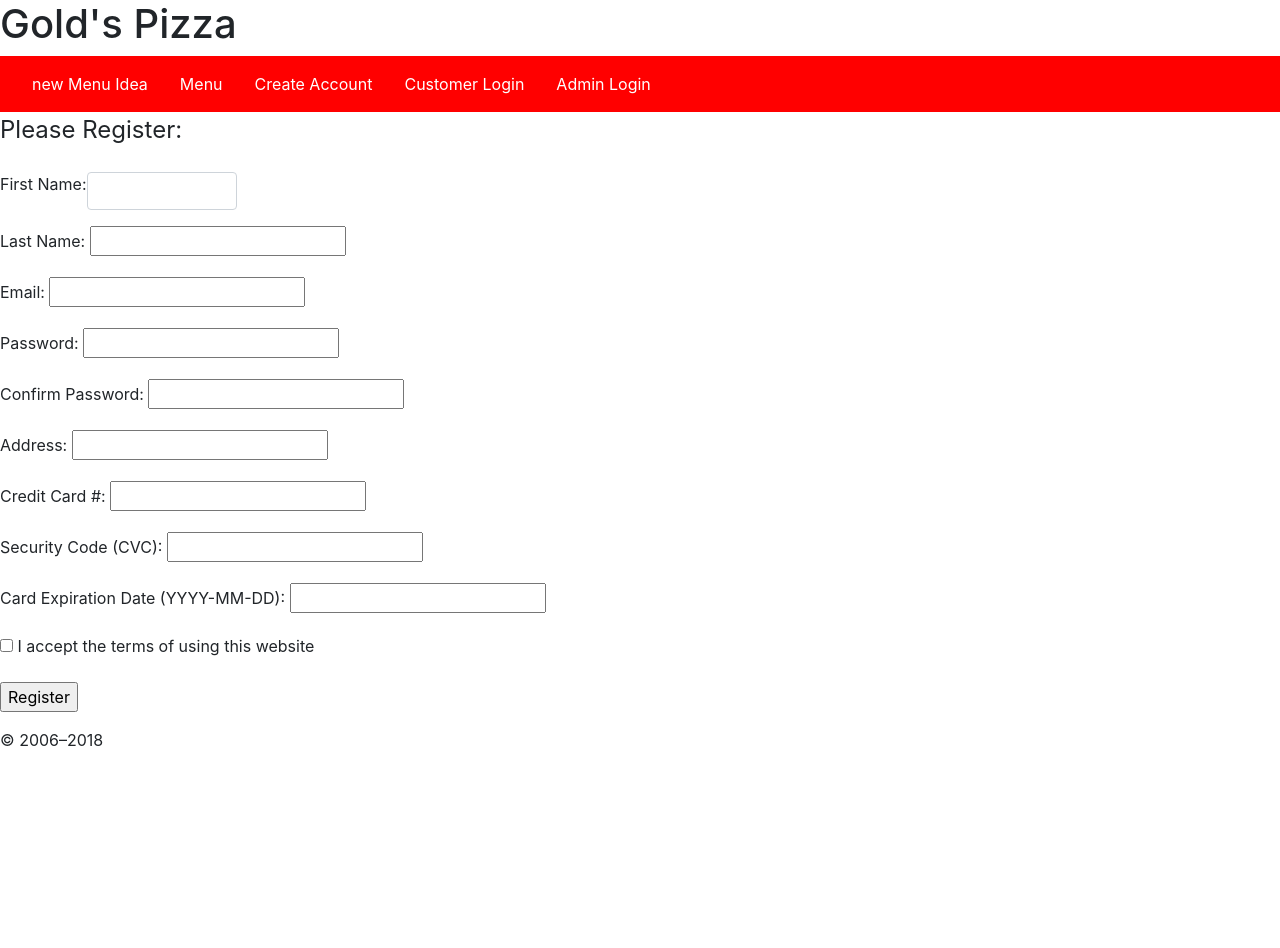
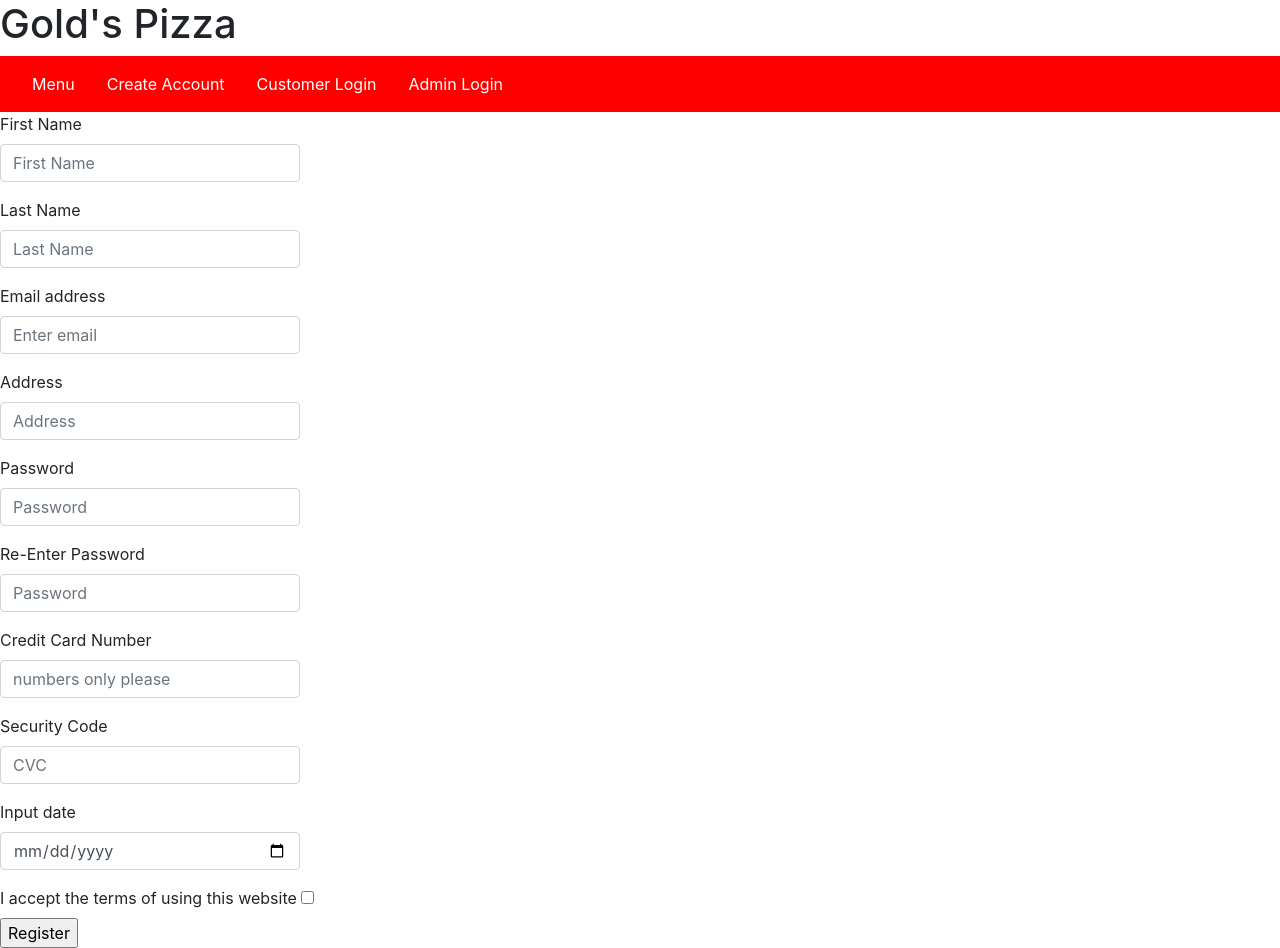
Before and after one commit to sethUNCW234/450-gold-team-2018, a PHP site: page /create_acct.php in a window 1280 px wide. Before the commit the page ends 746 px from the top, so only its background shows below. Run offline with PHP 8.4, Linux system fonts and the light colour scheme; data that the repository does not hold is empty.

Commit message:
Updated create_acct page

```diff
--- a/acct_created.php
+++ b/acct_created.php
@@ -5,7 +5,7 @@ require 'header.php';
 <main>
 <?php
 	$message = "Thank you for registering";
-	$message2 = "Please Login using the menu to the left";
+	$message2 = "Please Login using the menu above.";
 echo '<h2>'.$message.'</h2>';
 echo '<h3>'.$message2.'</h3>';
 ?>
--- a/create_acct.php
+++ b/create_acct.php
@@ -1,6 +1,6 @@
 <?php
 	/*require_once 'secure_conn.php';  - I was unable to get the secure connection working*/
-	if (isset($_POST['send'])) {
+if (isset($_POST['send'])) {
 	$missing = array();
 	$errors = array();
 
@@ -105,137 +105,158 @@ require 'header.php';
 ?>
 
 
-	<main>
-     <style ="text/css">
-.warning{
-	color:red;
+
+<form method = "post" action = "newLogin.php">
+
+
+<div class="form-group">
+    <label for="firstName">First Name</label>
+    <input type="text" class="form-control" name = "firstName" id="firstName" placeholder="First Name">
+    <span class="error text-danger" id="fnError" style="display:none">Please enter your first name, letters only please!</span>
+  </div>
+
+<div class="form-group">
+    <label for="lastName">Last Name</label>
+    <input type="text" class="form-control" name = "lastName" id="lastName" placeholder="Last Name">
+    <span class="error text-danger" id="lnError" style="display:none">Please enter your last name, letters only please!</span>
+  </div>
+
+
+  <div class="form-group">
+    <label for="email">Email address</label>
+    <input type="text" class="form-control" name = "email" id="email" aria-describedby="emailHelp" placeholder="Enter email">
+    <span class="error text-danger" id="emailError" style="display:none">please enter a valid email.</span>
+  </div>
+
+  <div class="form-group">
+    <label for="address">Address</label>
+    <input type="text" class="form-control" name = "address" id="address" placeholder="Address">
+      <span class="error text-danger" id="adrError" style="display:none">Please enter an address.</span>
+  </div>
+
+  <div class="form-group">
+    <label for="password1">Password</label>
+    <input type="password" class="form-control" name = "password1" id="password1" placeholder="Password">
+     <span class="error text-danger" id="passError1" style="display:none">Your password must be between 8 and 16 characters</span>
+  </div>
+
+
+   <div class="form-group">
+    <label for="password2">Re-Enter Password</label>
+    <input type="password" class="form-control" name = "password2" id="password2" onblur="passwordCheck(this)" placeholder="Password">
+     <span class="error text-danger" id="passError" style="display:none">The passwords did not match</span>
+  </div>
+
+   <div class="form-group">
+    <label for="cardNum">Credit Card Number</label>
+    <input type="password" class="form-control" name = "cardNum" id="cardNum" placeholder="numbers only please">
+     <span class="error text-danger" id="pass2Error" style="display:none">Please enter only the numbers no dashes</span>
+  </div>
+
+   <div class="form-group">
+    <label for="CVC">Security Code</label>
+    <input type="password" class="form-control" name = "CVC" id="CVC" placeholder="CVC">
+     <span class="error text-danger" id="csvError" style="display:none">The cvc code is on the back of your card, it should only be 3 digits</span>
+  </div>
+
+    <div class="form-group">
+    <label for="exprDate">Input date</label>
+    <input type="date" class="form-control" name = "exprDate" id="exprDate" placeholder="EXP">
+    <span class="error text-danger" id="expError" style="display:none">Please enter a date.</span>
+  </div>
+
+  <div>
+  	<label for="terms">I accept the terms of using this website</label>
+  	<input type="checkbox" name="terms" value="accepted" id="terms">
+  </div>
+
+  <div>
+  	<input name="send" type="submit" value="Register">
+  </div>
+
+  </form>
+
+  <script type="text/javascript">
+  function myTextFunc(ele){
+		if (!$(ele).val()){
+		$(ele).next("span").css("display","block");
+  	$(ele).removeClass("form-control");
+  	$(ele).addClass("form-control is-invalid");
+		}
+	else{
+  $(ele).removeClass("form-control is-invalid");
+  $(ele).addClass("form-control");
+	$(ele).next("span").css("display","none");
+		}
+	}
+
+  function myEmailFunc(ele,pat){
+
+
+ if(!$(ele).val() || !pat.test($(ele).val())){
+ 		$(ele).next("span").css("display","block");
+  	$(ele).removeClass("form-control");
+  	$(ele).addClass("form-control is-invalid");
+		}
+    else{
+    $(ele).removeClass("form-control is-invalid");
+  	$(ele).addClass("form-control");
+		$(ele).next("span").css("display","none");
+    }
+ }
+
+ function passwordCheck(ele){
+ if($(ele).val() != $("#password1").val()){
+ 		$(ele).next("span").css("display","block");
+  	$(ele).removeClass("form-control");
+  	$(ele).addClass("form-control is-invalid");
+ }
+ else{
+ 		$(ele).removeClass("form-control is-invalid");
+  	$(ele).addClass("form-control");
+		$(ele).next("span").css("display","none");
+ }
 }
+
+ $("#email").blur(function(){
+ myEmailFunc(this,/^[a-zA-Z0-9.!#$%&'*+\/=?^_`{|}~-]+@[a-zA-Z0-9](?:[a-zA-Z0-9-]{0,61}[a-zA-Z0-9])?(?:\.[a-zA-Z0-9](?:[a-zA-Z0-9-]{0,61}[a-zA-Z0-9])?)*$/);
+ });
+$("#address").blur(function(){
+myEmailFunc(this,/^[a-zA-Z0-9 _.-]*$/);
+});
+$("#firstName").blur(function(){
+myEmailFunc(this,/^[a-zA-Z\s]*$/);
+});
+$("#lastName").blur(function(){
+myEmailFunc(this,/^[a-zA-Z\s]*$/);
+});
+
+$("#password1").blur(function(){
+myEmailFunc(this,/.{8,16}/);
+});
+$("#cardNum").blur(function(){
+myEmailFunc(this,/^[0-9]*$/);
+});
+$("#inputCSV").blur(function(){
+myEmailFunc(this,/^\d{3}/);
+});
+$("#exprDate").blur(function(){
+myTextFunc(this);
+});
+
+
+  </script>
+
+
+  <style type="text/css">
+input[type="text"] {
+    width: 300px;
+}
+input[type="date"] {
+    width: 300px;
+}
+input[type="password"]{
+	width:300px;
+}
+
 </style>
-        <form method="post" action="create_acct.php">
-			<fieldset>
-				<legend>Please Register:</legend>
-				<?php if ($missing || $errors) { ?>
-				<p class="warning">Please fix the item(s) indicated.</p>
-				<?php } ?>
-            <p>
-			<div>
-                <label for="firstName" style="float:left">First Name:
-				<?php if ($missing && in_array('firstName', $missing)) { ?>
-                        <span class="warning">Please enter your first name</span>
-                    <?php } ?> </label>
-                <input name="firstName" id="firstName" class="form-control" style="width:150px" type="text"
-				 <?php if (isset($firstName)) {
-                    echo 'value="' . htmlspecialchars($firstName) . '"';
-                } ?>
-				>
-            </p>
-			<p>
-                <label for="lastName">Last Name:
-				<?php if ($missing && in_array('lastname', $missing)) { ?>
-                        <span class="warning">Please enter your last name</span>
-                    <?php } ?> </label>
-                <input name="lastName" id="lastName" type="text"
-				 <?php if (isset($lastName)) {
-                    echo 'value="' . htmlspecialchars($lastName) . '"';
-                } ?>
-				>
-            </p>
-            <p>
-                <label for="email">Email:
-				<?php if ($missing && in_array('email', $missing)) { ?>
-                        <span class="warning">Please enter your email address</span>
-                    <?php } ?>
-				<?php if ($errors && in_array('email', $errors)) { ?>
-                        <span class="warning">The email address you provided is not valid</span>
-                    <?php } ?>
-                <?php if ($errors && in_array('duplicate', $errors)) { ?>
-            			<span class="warning">The email address you provided already exists in the database.<br> Please enter another email address or Login using the menu to the left</span>
-            		<?php } ?>
-				</label>
-                <input name="email" id="email" type="text"
-				<?php if (isset($email) && !$errors['email']) {
-                    echo 'value="' . htmlspecialchars($email) . '"';
-                } ?>>
-            </p>
-			<p>
-				<?php if ($errors && in_array('password', $errors)) { ?>
-                        <span class="warning">The entered passwords do not match. Please try again.</span>
-                    <?php } ?>
-                <label for="pw1">Password:
-
-				<?php if ($missing && in_array('password', $missing)) { ?>
-                        <span class="warning">Please enter a password</span>
-                    <?php } ?> </label>
-                <input name="password1" id="pw1" type="password">
-            </p>
-			<p>
-                <label for="pw2">Confirm Password:
-				<?php if ($missing && in_array('password', $missing)) { ?>
-                        <span class="warning">Please confirm the password</span>
-                    <?php } ?> </label>
-                <input name="password2" id="pw2" type="password">
-            </p>
-            <p>
-                <label for="address">Address:
-				<?php if ($missing && in_array('address', $missing)) { ?>
-                        <span class="warning">Please enter your address</span>
-                    <?php } ?> </label>
-                <input name="address" id="address" type="text"
-				 <?php if (isset($address)) {
-                    echo 'value="' . htmlspecialchars($address) . '"';
-                } ?>
-				>
-            </p>
-            <p>
-                <label for="cardNum">Credit Card #:
-				<?php if ($missing && in_array('cardNum', $missing)) { ?>
-                        <span class="warning">Please enter your credit card number</span>
-                    <?php } ?> </label>
-                <input name="cardNum" id="cardNum" type="text"
-				 <?php if (isset($cardNum)) {
-                    echo 'value="' . htmlspecialchars($cardNum) . '"';
-                } ?>
-				>
-            </p>
-            <p>
-                <label for="CVC">Security Code (CVC):
-				<?php if ($missing && in_array('CVC', $missing)) { ?>
-                        <span class="warning">Please enter your security code</span>
-                    <?php } ?> </label>
-                <input name="CVC" id="CVC" type="text"
-				 <?php if (isset($CVC)) {
-                    echo 'value="' . htmlspecialchars($CVC) . '"';
-                } ?>
-				>
-            </p>
-            <p>
-                <label for="exprDate">Card Expiration Date (YYYY-MM-DD):
-				<?php if ($missing && in_array('exprDate', $missing)) { ?>
-                        <span class="warning">Please enter your card expiration date</span>
-                    <?php } ?> </label>
-                <input name="exprDate" id="exprDate" type="text"
-				 <?php if (isset($exprDate)) {
-                    echo 'value="' . htmlspecialchars($exprDate) . '"';
-                } ?>
-				>
-            </p>
-            <p>
-			<?php if ($missing && in_array('accepted', $missing)) { ?>
-                        <span class="warning">You must agree to the terms</span><br>
-                    <?php } ?>
-                <input type="checkbox" name="terms" value="accepted" id="terms"
-				     <?php if ($accepted) {
-                                echo 'checked';
-                            } ?>
-				>
-                <label for="terms">I accept the terms of using this website</label>
-            </p>
-            <p>
-                <input name="send" type="submit" value="Register">
-            </p>
-			</div>
-		</fieldset>
-        </form>
-
-	</main>
-<?php include 'footer.php'; ?>
--- a/menu.php
+++ b/menu.php
@@ -13,7 +13,6 @@ li a:hover {
 <nav class="navbar navbar-expand-lg" style="background-color:RED">
 <ul class="nav">
 	<!--<li><a href="index.php" <?php if ($currentPage == 'index.php') {echo 'id="here"'; } ?>>Home</a></li>-->
-	<li class = "nav-item"><a class="nav-link" href="newLogin.php" >new Menu Idea</a></li>
 	<li class="nav-item"><a class="nav-link" href="pizza_menu.php" <?php if ($currentPage == 'pizza_menu.php') {echo 'id="here"'; } ?>>Menu</a></li>
 	</a></li>
 	<?php
```
Also changed, not shown: newLogin.php (deleted, +0 -151 lines).
